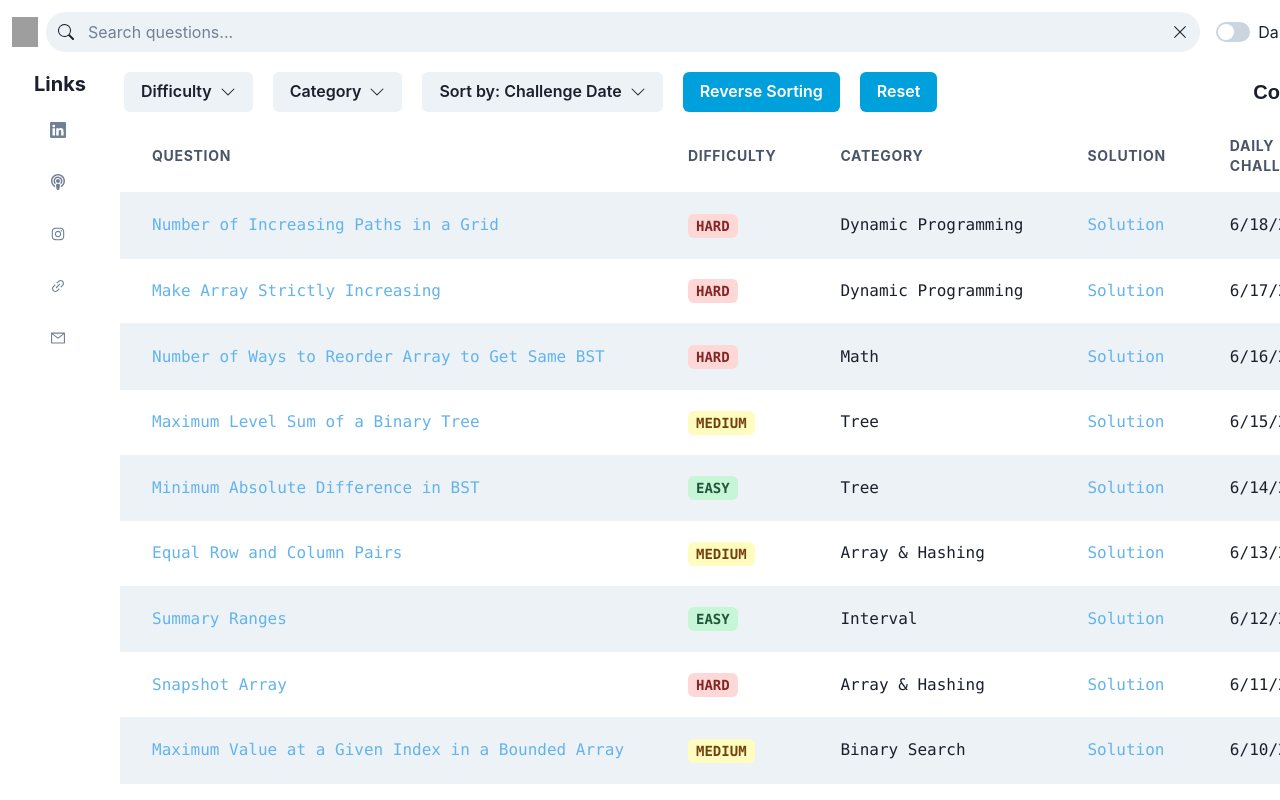
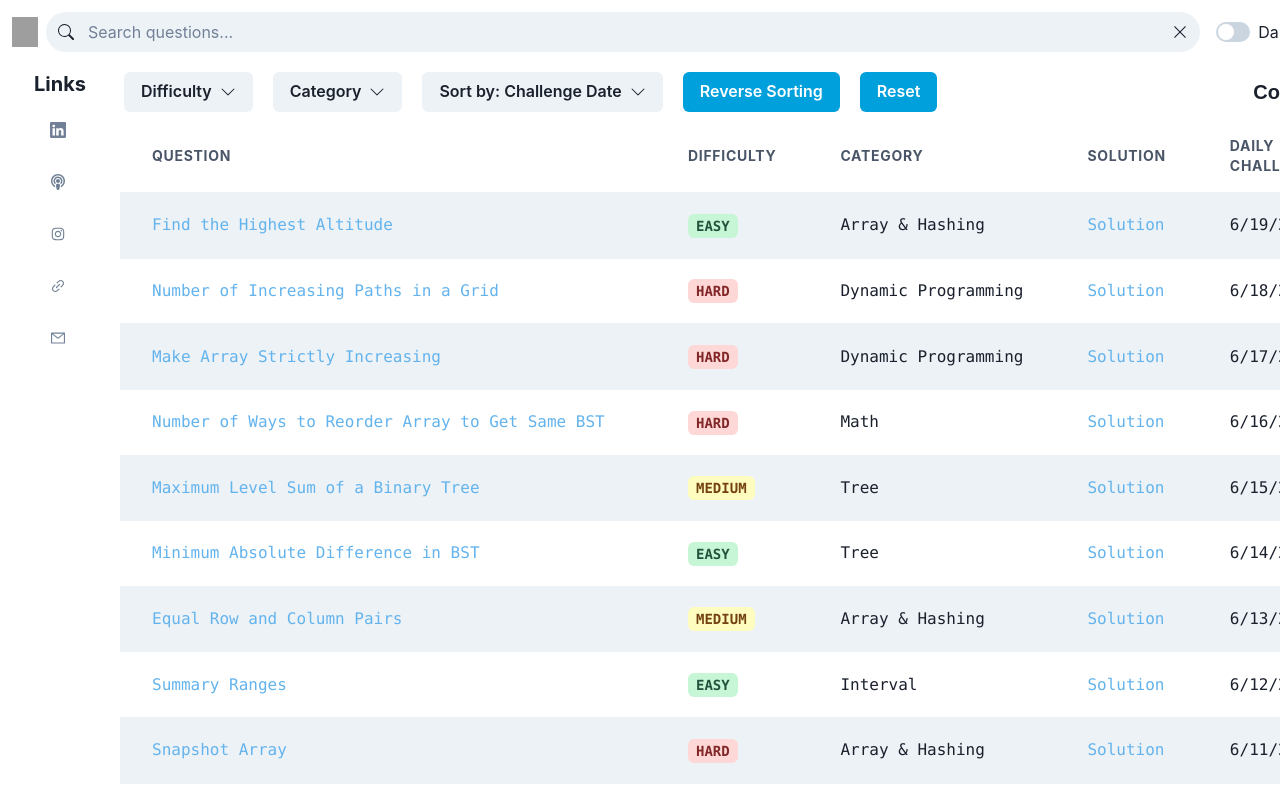
Before and after one commit to LeeHengYu/leetcode-reviewer, a React (Vite) app: page / in a window 1280 px wide. Shown: the top 800 px of the page. Built offline with nearby package versions, Linux system fonts and the light colour scheme; grey boxes are pictures that could not be loaded.

Commit message:
add 6/19

```diff
--- a/src/data/tablaData.ts
+++ b/src/data/tablaData.ts
@@ -159,6 +159,14 @@ const tableData: Question[] = [
       solution: "minimum-absolute-difference-in-bst.py",
       dailyChallenge: new Date("2023-06-14"),
     },
+    {
+      question: "Find the Highest Altitude",
+      link: "https://leetcode.com/problems/find-the-highest-altitude/",
+      difficulty: "Easy",
+      category: "Array & Hashing",
+      solution: "find-the-highest-altitude.py",
+      dailyChallenge: new Date("2023-06-19"),
+    },
 
   ];
 
```
